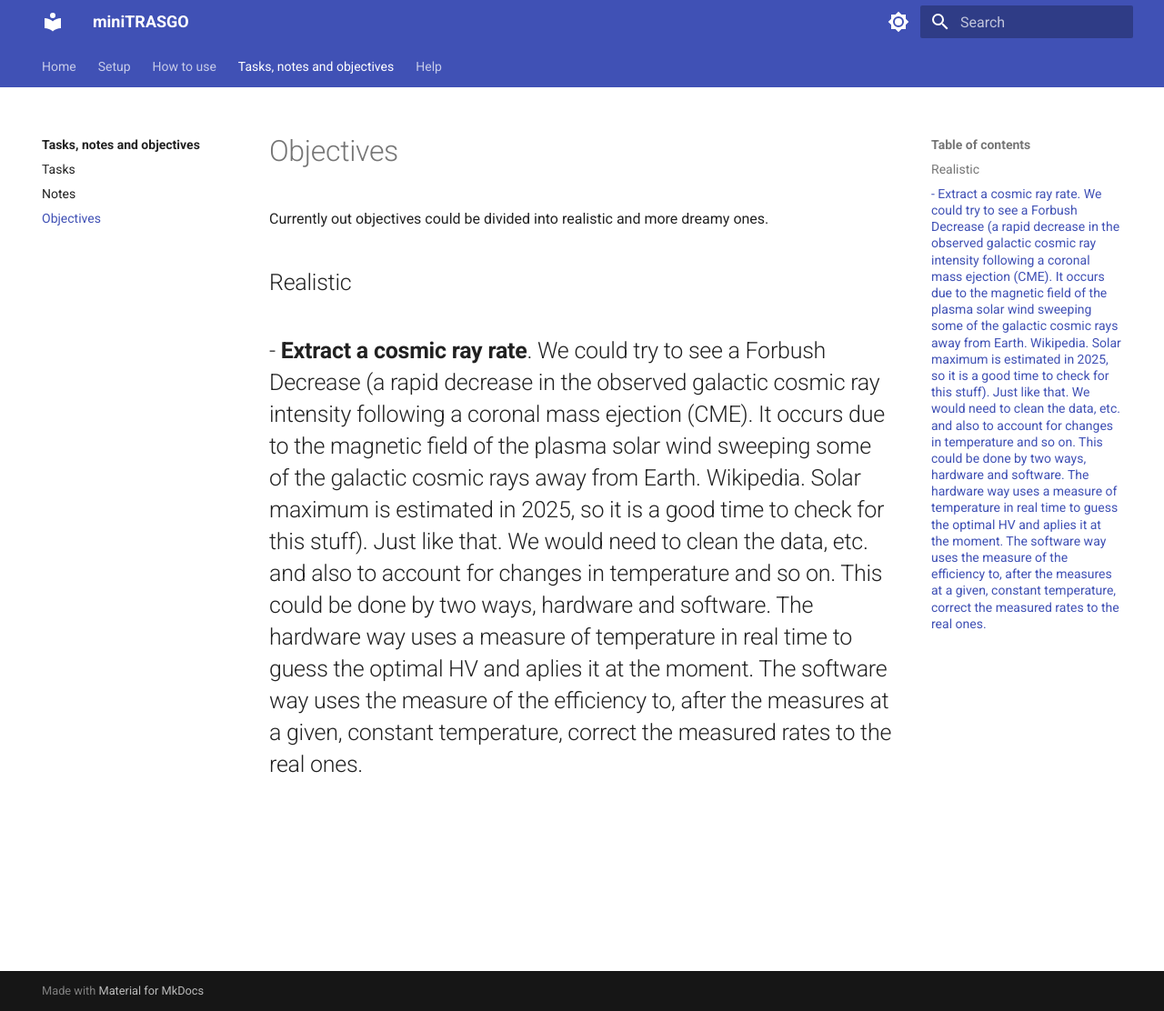
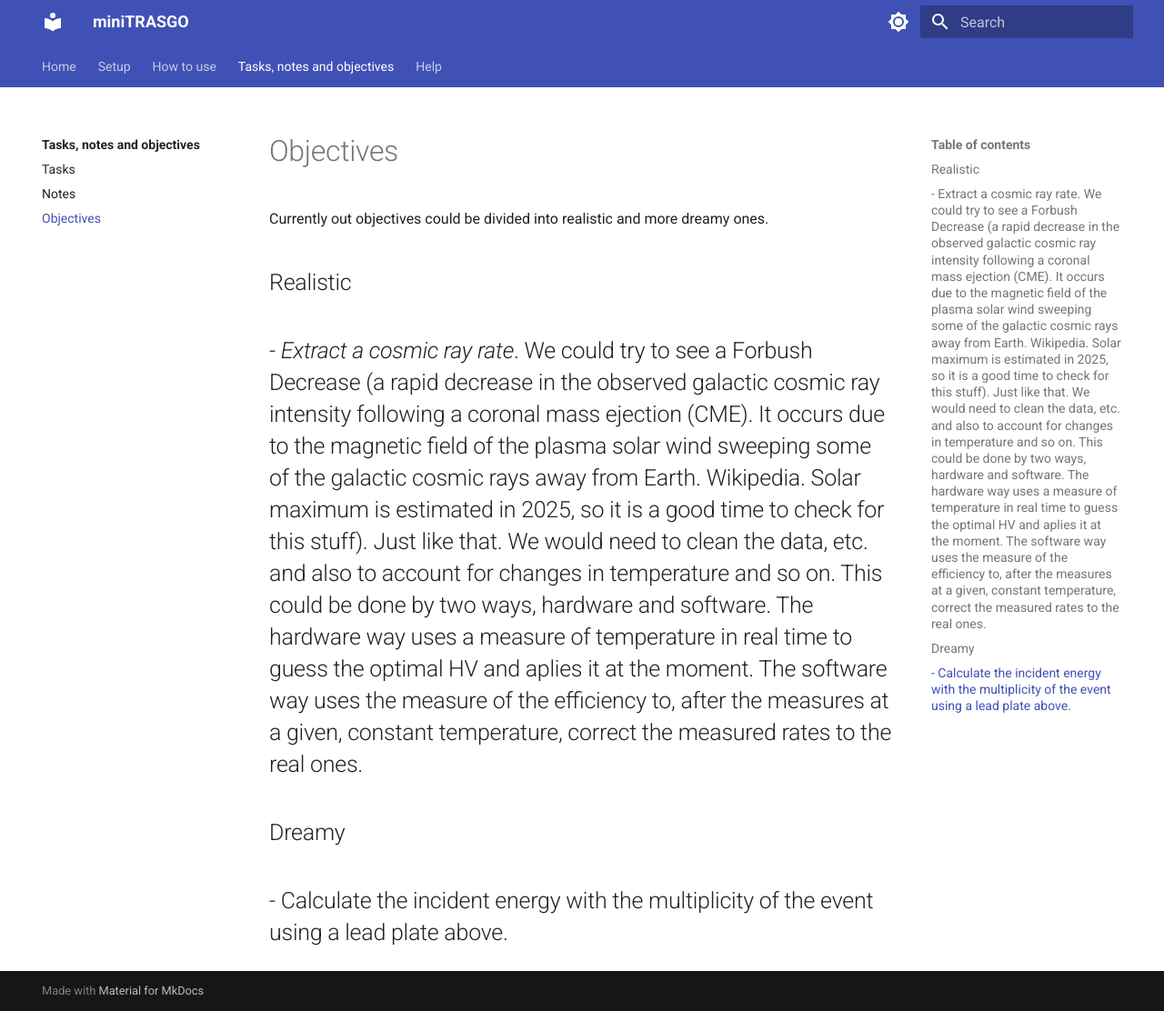
Before and after one commit to cayesoneira/miniTRASGO-documentation, an MkDocs documentation site: the page built from docs/objectives.md, in a window 1280 px wide and 1112 px high. Shown: the whole window at 91% size. Built offline with MkDocs 1.6.1 and Material for MkDocs 9.7.7, drawn with Linux system fonts in a browser that asks for light colours.

Commit message:
Update objectives.md

```diff
--- a/docs/objectives.md
+++ b/docs/objectives.md
@@ -3,5 +3,11 @@
 
 ## Realistic
 
-- **Extract a cosmic ray rate**. We could try to see a Forbush Decrease (a rapid decrease in the observed galactic cosmic ray intensity following a coronal mass ejection (CME). It occurs due to the magnetic field of the plasma solar wind sweeping some of the galactic cosmic rays away from Earth. Wikipedia. Solar maximum is estimated in 2025, so it is a good time to check for this stuff). Just like that. We would need to clean the data, etc. and also to account for changes in temperature and so on. This could be done by two ways, hardware and software. The hardware way uses a measure of temperature in real time to guess the optimal HV and aplies it at the moment. The software way uses the measure of the efficiency to, after the measures at a given, constant temperature, correct the measured rates to the real ones.
+- *Extract a cosmic ray rate*. We could try to see a Forbush Decrease (a rapid decrease in the observed galactic cosmic ray intensity following a coronal mass ejection (CME). It occurs due to the magnetic field of the plasma solar wind sweeping some of the galactic cosmic rays away from Earth. Wikipedia. Solar maximum is estimated in 2025, so it is a good time to check for this stuff). Just like that. We would need to clean the data, etc. and also to account for changes in temperature and so on. This could be done by two ways, hardware and software. The hardware way uses a measure of temperature in real time to guess the optimal HV and aplies it at the moment. The software way uses the measure of the efficiency to, after the measures at a given, constant temperature, correct the measured rates to the real ones.
 -
+
+
+## Dreamy
+
+- Calculate the incident energy with the multiplicity of the event using a lead plate above.
+-
```
